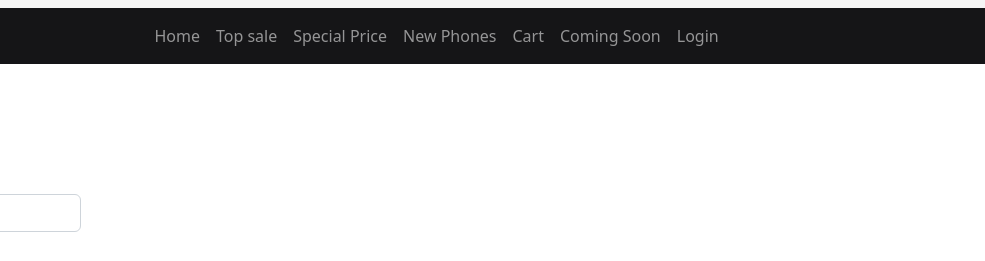
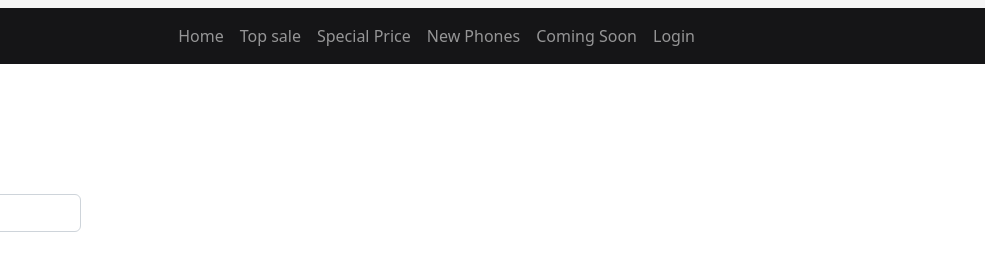
Before and after one commit to Asadgithubb/Ecommerce-Website, a plain HTML site: page login.html in a window 1280 px wide. Shown: the top 261 px of the page, 295-1280 px from the left. Drawn offline with nearby package versions, Linux system fonts and the light colour scheme; a script that the page names is missing; a web font is replaced by a local one.

Commit message:
Update login.html

```diff
--- a/login.html
+++ b/login.html
@@ -45,9 +45,7 @@
                         <a class="nav-link" href="./index.html#new-phones">New Phones</a>
                     </li>
                     </li>
-                    <li class="nav-item">
-                        <a class="nav-link" href="./cart.html">Cart</a>
-                    </li>
+
                     <li class="nav-item">
                         <a class="nav-link" href="#">Coming Soon</a>
                     </li>
```
